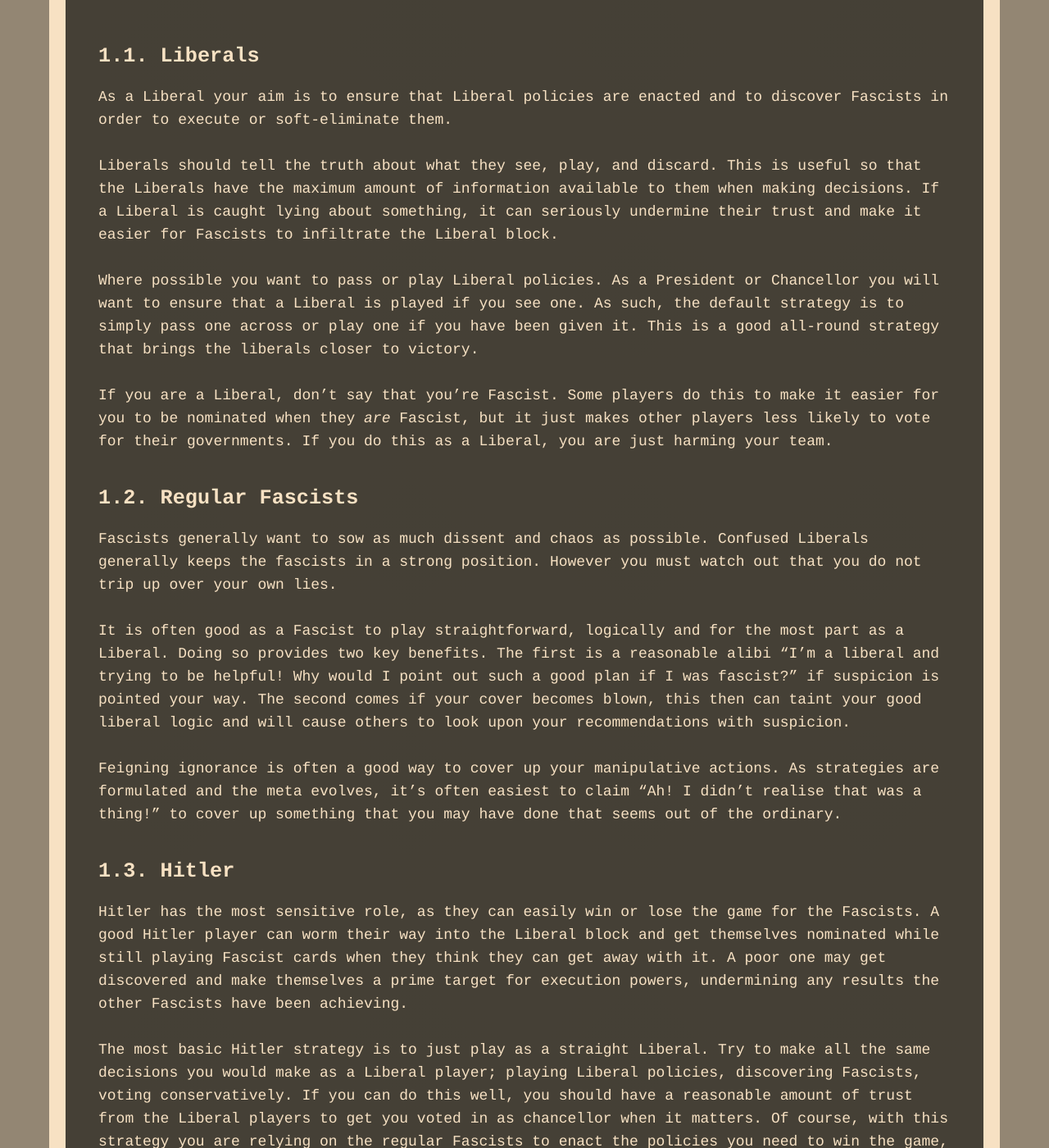
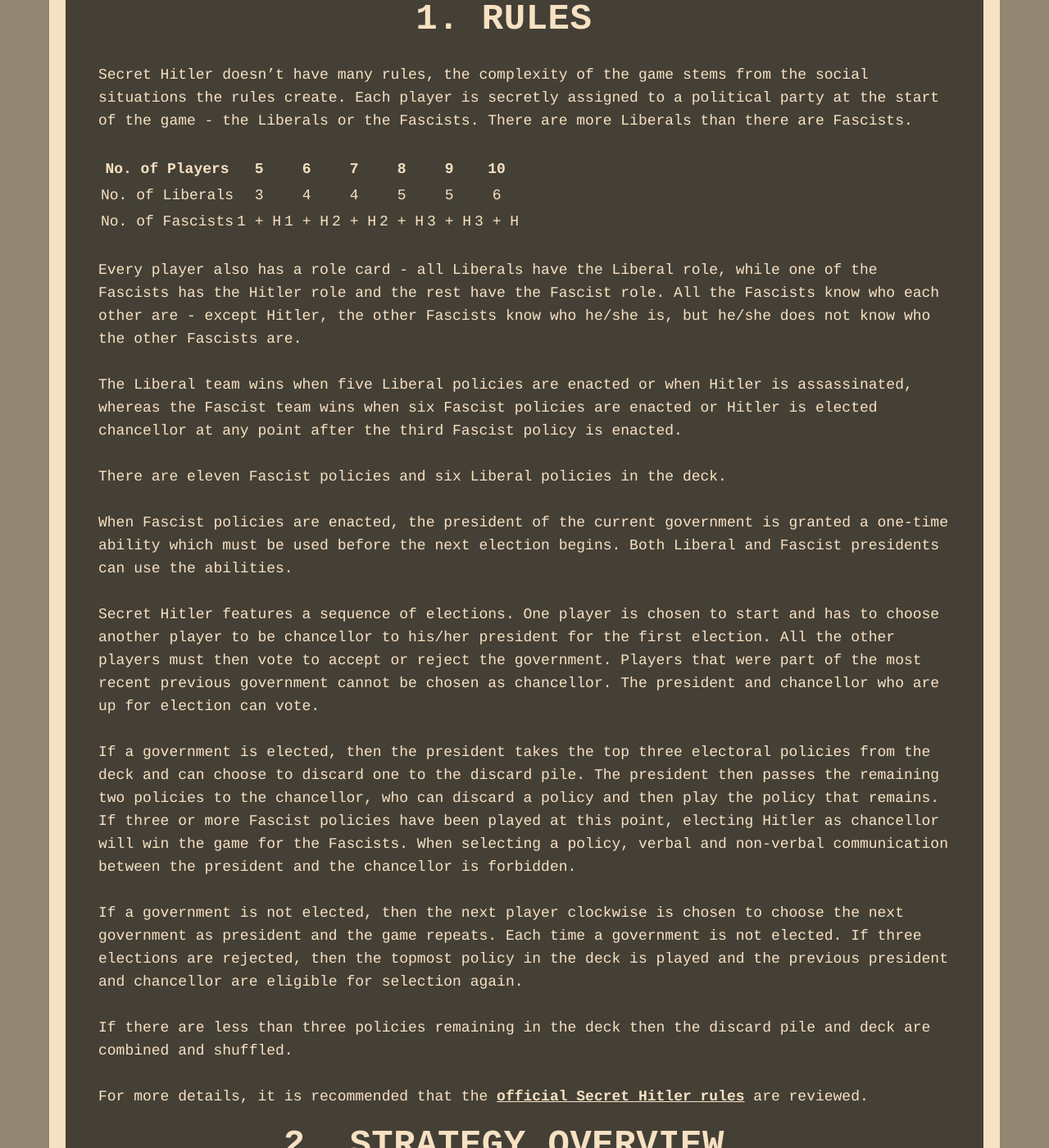
Before and after one commit to TartanLlama/secret-hitler-strategies, a Jekyll site: the page built from index.md, in a window 1280 px wide and 1400 px high, scrolled down 2264 px. Shown: the whole window at 82% size. Built offline with Jekyll 4.4.1, drawn with Linux system fonts in a browser that asks for light colours; nearby versions of some CDN libraries.

Commit message:
Started work on rules.

```diff
--- a/index.md
+++ b/index.md
@@ -25,6 +25,32 @@
 {:toc}
 
 --------------
+
+## Rules
+Secret Hitler doesn't have many rules, the complexity of the game stems from the social situations the rules create. Each player is secretly assigned to a political party at the start of the game - the Liberals or the Fascists. There are more Liberals than there are Fascists.
+
+No. of Players  | 5     | 6     | 7     | 8     | 9     | 10
+--------------- | ----- | ----- | ----- | ----- | ----- | -----
+No. of Liberals | 3     | 4     | 4     | 5     | 5     | 6
+No. of Fascists | 1 + H | 1 + H | 2 + H | 2 + H | 3 + H | 3 + H
+
+Every player also has a role card - all Liberals have the Liberal role, while one of the Fascists has the Hitler role and the rest have the Fascist role. All the Fascists know who each other are - except Hitler, the other Fascists know who he/she is, but he/she does not know who the other Fascists are.
+
+The Liberal team wins when five Liberal policies are enacted or when Hitler is assassinated, whereas the Fascist team wins when six Fascist policies are enacted or Hitler is elected chancellor at any point after the third Fascist policy is enacted.
+
+There are eleven Fascist policies and six Liberal policies in the deck.
+
+When Fascist policies are enacted, the president of the current government is granted a one-time ability which must be used before the next election begins. Both Liberal and Fascist presidents can use the abilities.
+
+Secret Hitler features a sequence of elections. One player is chosen to start and has to choose another player to be chancellor to his/her president for the first election. All the other players must then vote to accept or reject the government. Players that were part of the most recent previous government cannot be chosen as chancellor. The president and chancellor who are up for election can vote.
+
+If a government is elected, then the president takes the top three electoral policies from the deck and can choose to discard one to the discard pile. The president then passes the remaining two policies to the chancellor, who can discard a policy and then play the policy that remains. If three or more Fascist policies have been played at this point, electing Hitler as chancellor will win the game for the Fascists. When selecting a policy, verbal and non-verbal communication between the president and the chancellor is forbidden.
+
+If a government is not elected, then the next player clockwise is chosen to choose the next government as president and the game repeats. Each time a government is not elected. If three elections are rejected, then the topmost policy in the deck is played and the previous president and chancellor are eligible for selection again.
+
+If there are less than three policies remaining in the deck then the discard pile and deck are combined and shuffled.
+
+For more details, it is recommended that the [official Secret Hitler rules](http://www.secrethitler.com/assets/Secret_Hitler_Rules.pdf) are reviewed.
 
 ## Strategy overview
 
```
